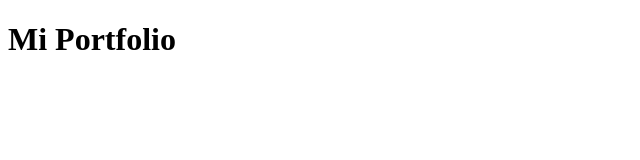
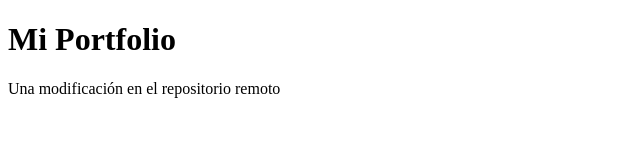
Before and after one commit to MariaOch/Portfolio1FrontEnd, a plain HTML site: page index.html in a window 1280 px wide. Shown: the whole page, without its empty margins (0-640 px from the left). Drawn offline with Linux system fonts and the light colour scheme.

Commit message:
Update index.html

```diff
--- a/index.html
+++ b/index.html
@@ -8,5 +8,6 @@
 </head>
 <body>
     <h1>Mi Portfolio</h1>
+    <p>Una modificación en el repositorio remoto </p>
 </body>
 </html>
```
